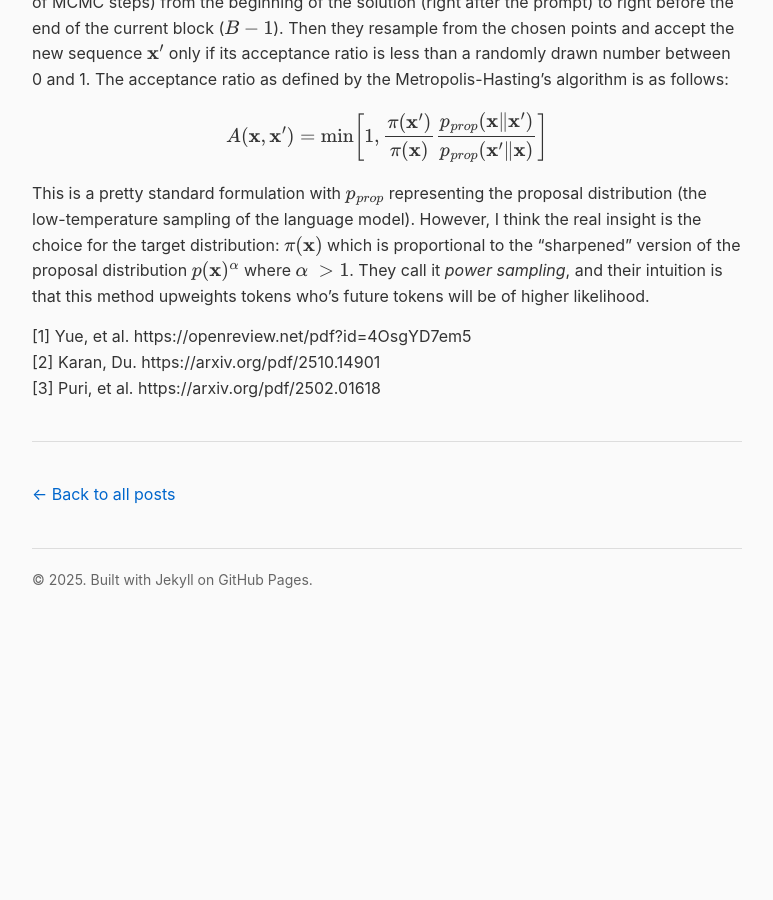
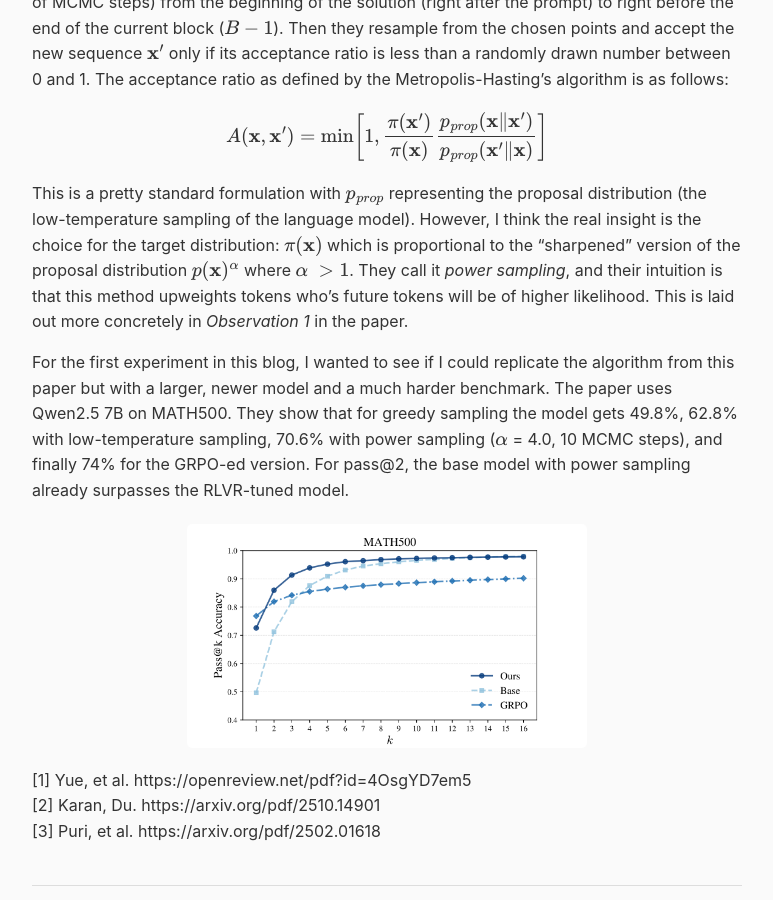
Before and after one commit to roshanwariar/roshanwariar.github.io, a Jekyll site: the page built from _posts/2025-12-8-pita.md, in a window 1280 px wide and 900 px high, scrolled down 2645 px. Shown: the whole window, without its empty margins (253-1026 px from the left). Built offline with Jekyll 4.4.1, drawn with Linux system fonts in a browser that asks for light colours; before the commit the page ends 3271 px from its top, so only the background shows below that.

Commit message:
Update 2025-12-8-pita.md

```diff
--- a/_posts/2025-12-8-pita.md
+++ b/_posts/2025-12-8-pita.md
@@ -27,7 +27,11 @@ The algorithm here is pretty straightforward, they generate a block of tokens fr
 
 $$A(\mathbf{x},\mathbf{x}') = \text{min} \bigg[ 1, \frac{\pi(\mathbf{x}')}{\pi(\mathbf{x})} \frac{p_{prop}(\mathbf{x}\|\mathbf{x}')}{p_{prop}(\mathbf{x}'\|\mathbf{x})}\bigg]$$
 
-This is a pretty standard formulation with \$p_{prop}\$ representing the proposal distribution (the low-temperature sampling of the language model). However, I think the real insight is the choice for the target distribution: \$\pi(\mathbf{x})\$ which is proportional to the "sharpened" version of the proposal distribution \$p(\mathbf{x})^\alpha\$ where \$\alpha\ \gt 1$. They call it _power sampling_, and their intuition is that this method upweights tokens who's future tokens will be of higher likelihood.
+This is a pretty standard formulation with \$p_{prop}\$ representing the proposal distribution (the low-temperature sampling of the language model). However, I think the real insight is the choice for the target distribution: \$\pi(\mathbf{x})\$ which is proportional to the "sharpened" version of the proposal distribution \$p(\mathbf{x})^\alpha\$ where \$\alpha\ \gt 1$. They call it _power sampling_, and their intuition is that this method upweights tokens who's future tokens will be of higher likelihood. This is laid out more concretely in _Observation 1_ in the paper.<br>
+
+For the first experiment in this blog, I wanted to see if I could replicate the algorithm from this paper but with a larger, newer model and a much harder benchmark. The paper uses Qwen2.5 7B on MATH500. They show that for greedy sampling the model gets 49.8%, 62.8% with low-temperature sampling, 70.6% with power sampling (\$\alpha\$ = 4.0, 10 MCMC steps), and finally 74% for the GRPO-ed version. For pass@2, the base model with power sampling already surpasses the RLVR-tuned model.
+
+![Pass@k Perf](\assets\images\pass@k_perf.png)
 
 [1] Yue, et al. https://openreview.net/pdf?id=4OsgYD7em5<br>
 [2] Karan, Du. https://arxiv.org/pdf/2510.14901<br>
```
